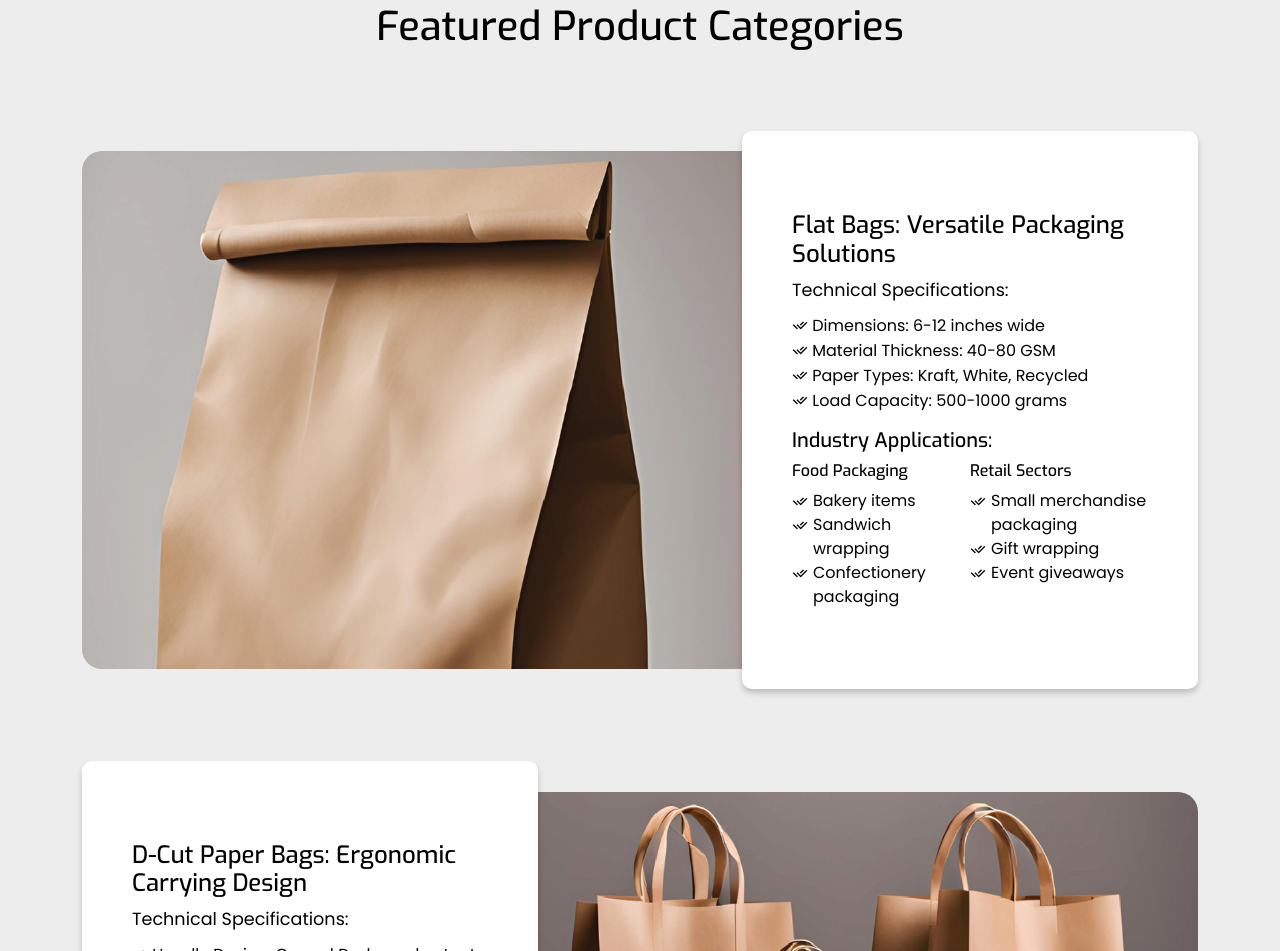
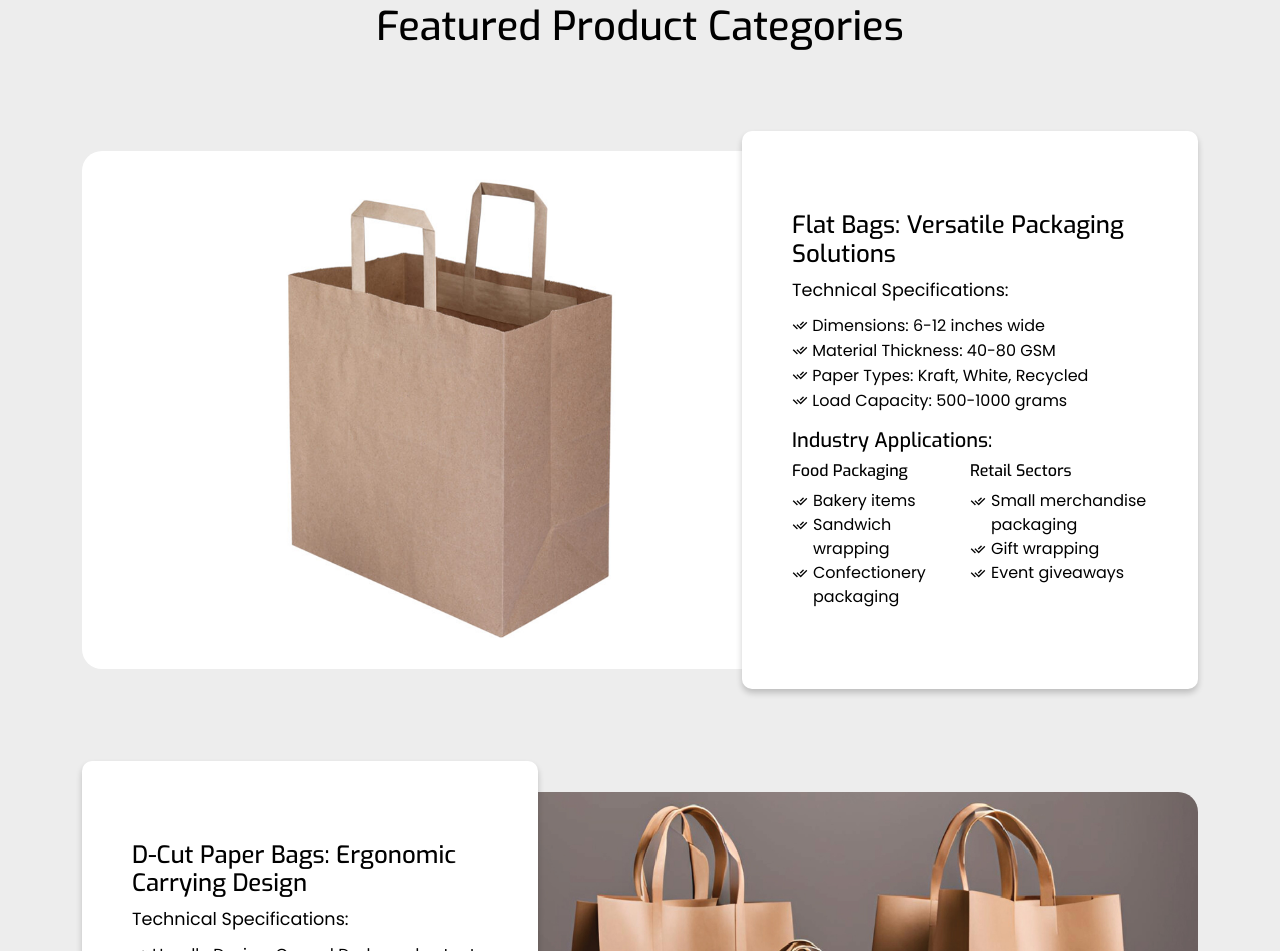
Before and after one commit to akkushwaha7834/gk-international, a plain HTML site: page index.html in a window 1280 px wide. Shown: the part 4075-5026 px from the top of the page. Drawn offline with nearby package versions, Linux system fonts and the light colour scheme.

Commit message:
Flat Bag images updated

```diff
--- a/index.html
+++ b/index.html
@@ -358,7 +358,7 @@
         <div class="row g-4 mt-5 align-items-center mt-4">
             <div class="col-lg-8 wow fadeInLeft animated animated animated" data-wow-delay="00ms"
                 data-wow-duration="1500ms">
-                <img src="assets/images/BAG-04.jpg" class="img-fluid rounded position-relative z-0">
+                <img src="assets/images/flat-bag.png" class="img-fluid rounded position-relative z-0">
             </div>
             <div class="col-lg-4">
                 <div class="pdt-info position-relative">
```
Also changed, not shown: product-catalog.html (+1 -1 lines), assets/images/flat-bag.png (added).
